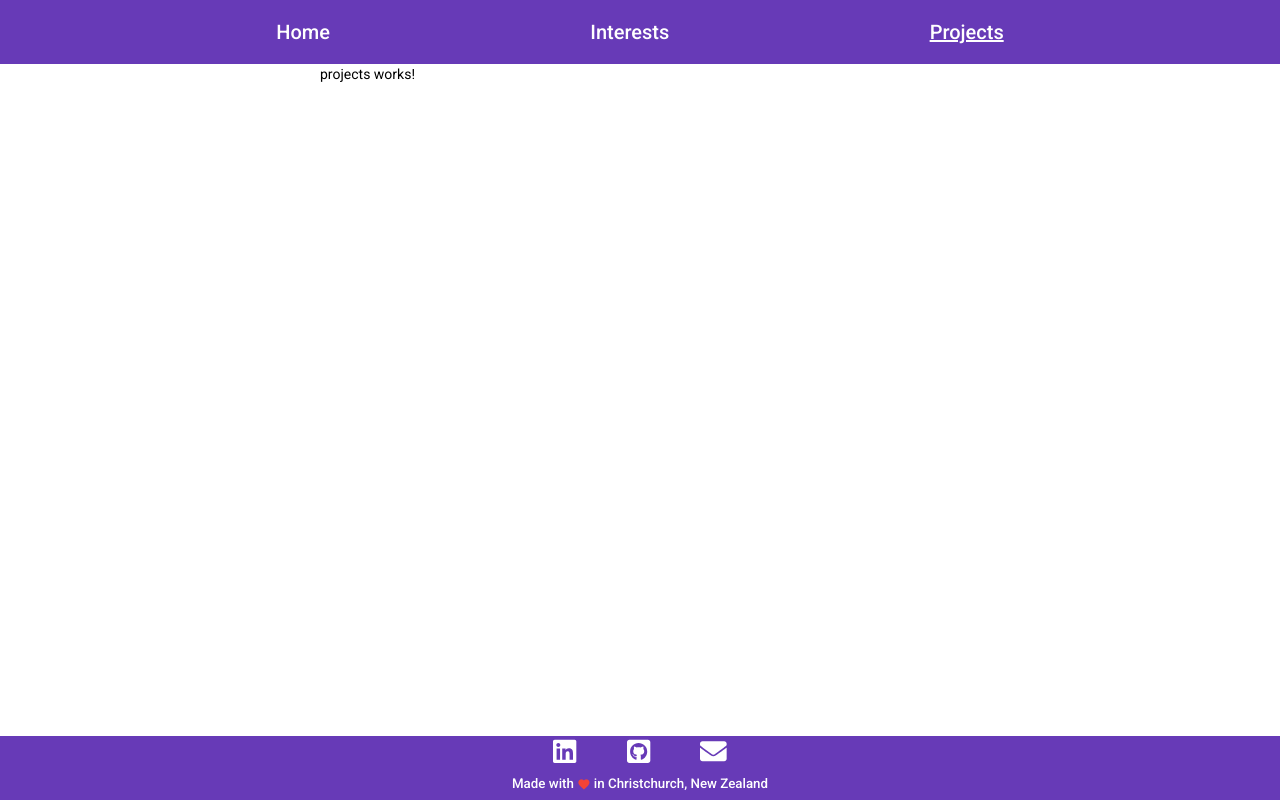
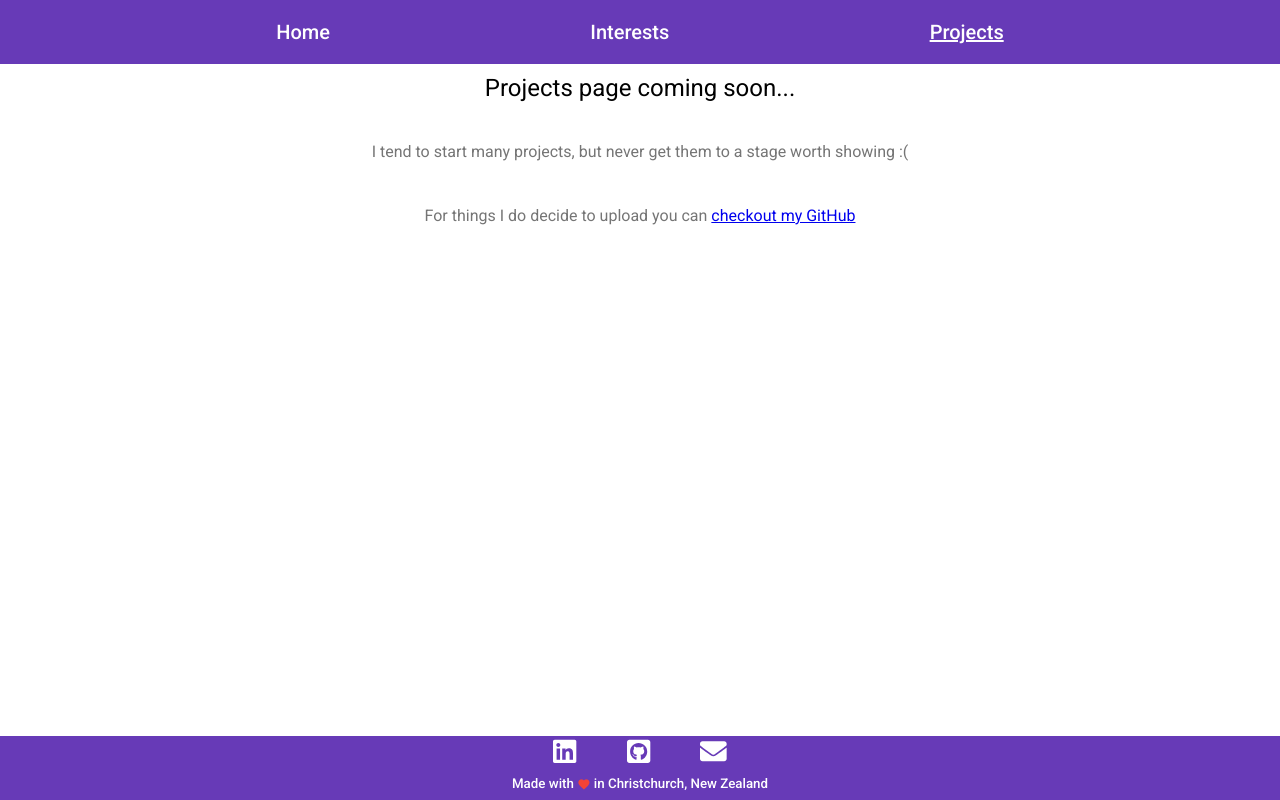
Before and after one commit to kirillov22/kirillov22.github.io, an Angular app: page /projects in a window 1280 px wide. Built offline with nearby package versions, Linux system fonts and the light colour scheme.

Commit message:
Add temporary projects page, fix styling

```diff
--- a/src/app/interests/interests.component.scss
+++ b/src/app/interests/interests.component.scss
@@ -14,10 +14,3 @@ mat-card-content {
 img {
   width: 100%;
 }
-
-h1 {
-  font-size: 30pt;
-  text-align: center;
-  margin: auto;
-  padding: 8px;
-}
--- a/src/app/not-found/not-found.component.html
+++ b/src/app/not-found/not-found.component.html
@@ -1 +1 @@
-<p>not-found works!</p>
+<h1 class="heading">These were not the pages you were looking for!</h1>
--- a/src/app/projects/projects.component.html
+++ b/src/app/projects/projects.component.html
@@ -1 +1,3 @@
-<p>projects works!</p>
+<h1 class="heading">Projects page coming soon...</h1>
+<h3 class="sub-heading">I tend to start many projects, but never get them to a stage worth showing :(</h3>
+<h3 class="sub-heading">For things I do decide to upload you can <a href="https://github.com/kirillov22">checkout my GitHub</a></h3>
--- a/src/styles.scss
+++ b/src/styles.scss
@@ -1,4 +1,4 @@
-/* You can add global styles to this file, and also import other style files */
+@import './variables.scss';
 
 html,
 body {
@@ -17,3 +17,11 @@ body {
   margin: auto;
   padding: 8px;
 }
+
+.sub-heading {
+  font-size: 14pt;
+  text-align: center;
+  color: $grey;
+  margin: auto;
+  padding: 10px;
+}
```
